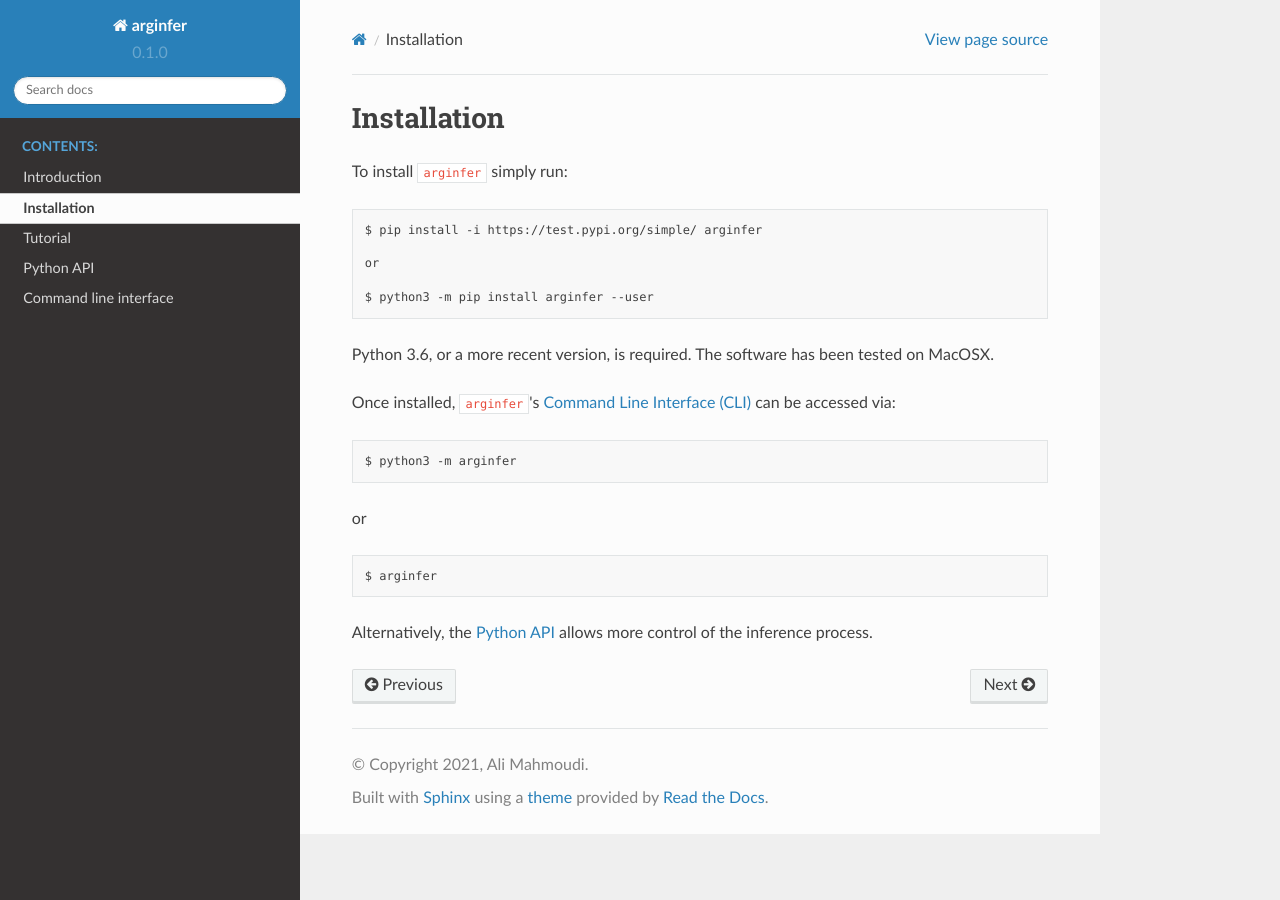
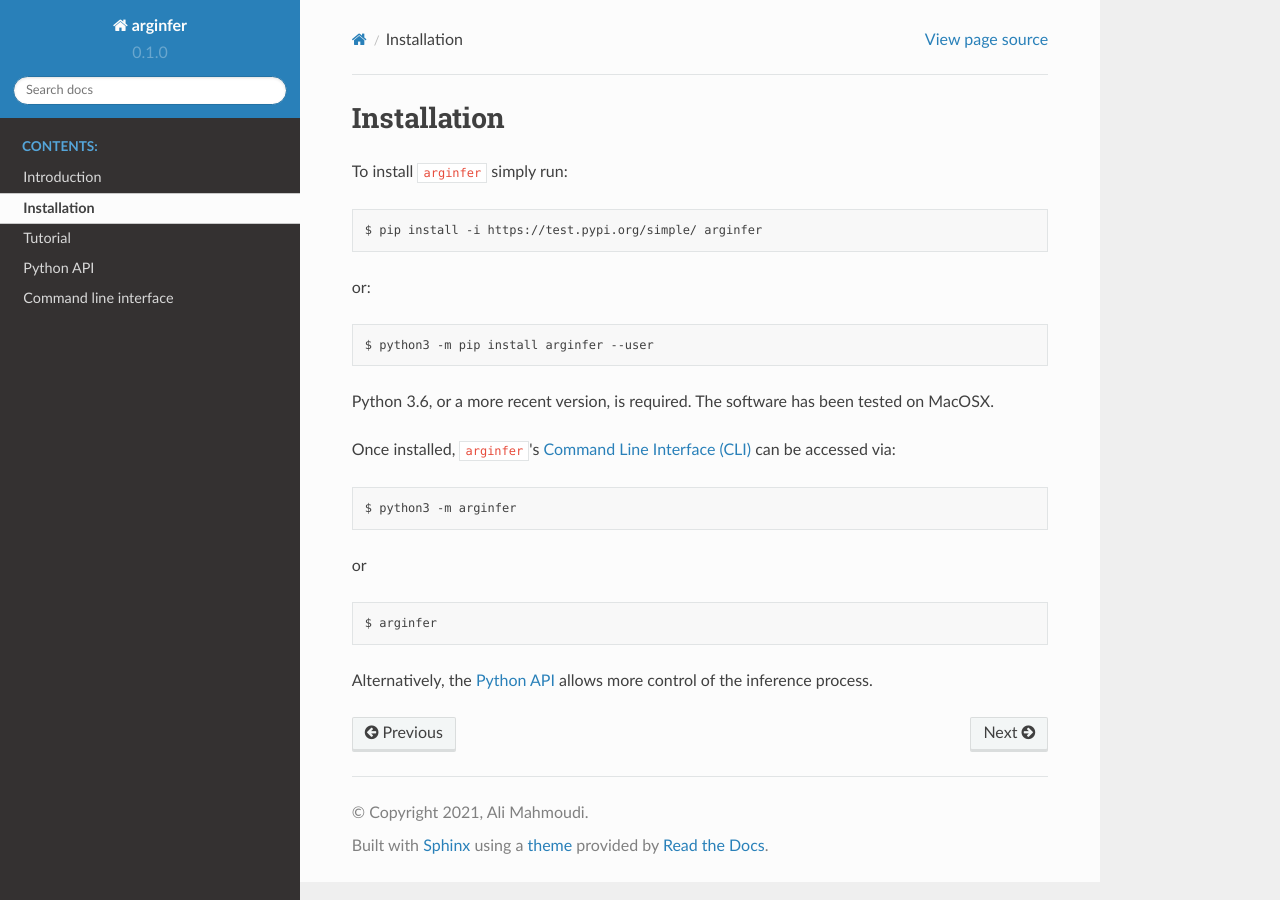
Before and after one commit to alimahmoudi29/arginfer, a Sphinx documentation site: the page built from docs/source/installation.rst, in a window 1280 px wide. Built offline with Sphinx 7.4.7 and the Read the Docs theme 2.0.0, drawn with Linux system fonts in a browser that asks for light colours; the version number is read from the project's files by our own code.

Commit message:
tutorial

```diff
--- a/docs/source/installation.rst
+++ b/docs/source/installation.rst
@@ -8,7 +8,7 @@ To install ``arginfer`` simply run::
 
     $ pip install -i https://test.pypi.org/simple/ arginfer
 
-    or
+or::
 
     $ python3 -m pip install arginfer --user
 
```
Also changed, not shown: 13 other files.
